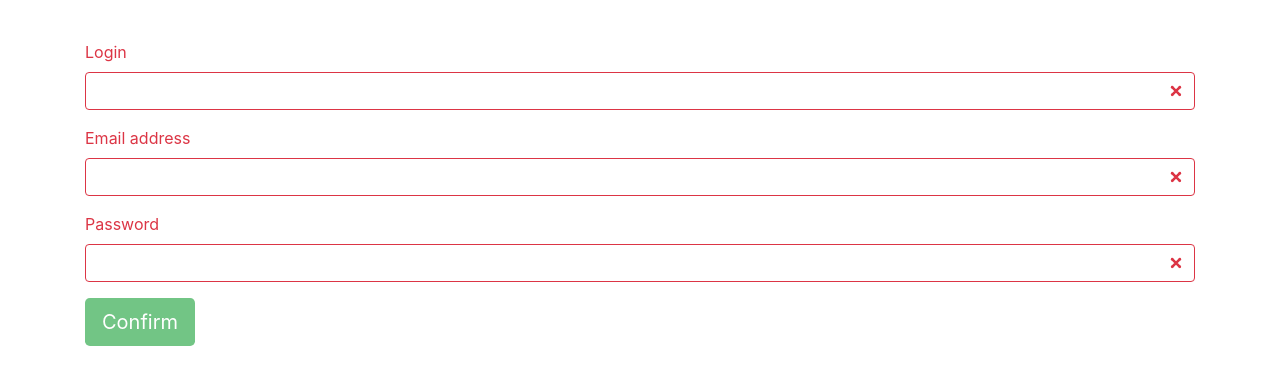
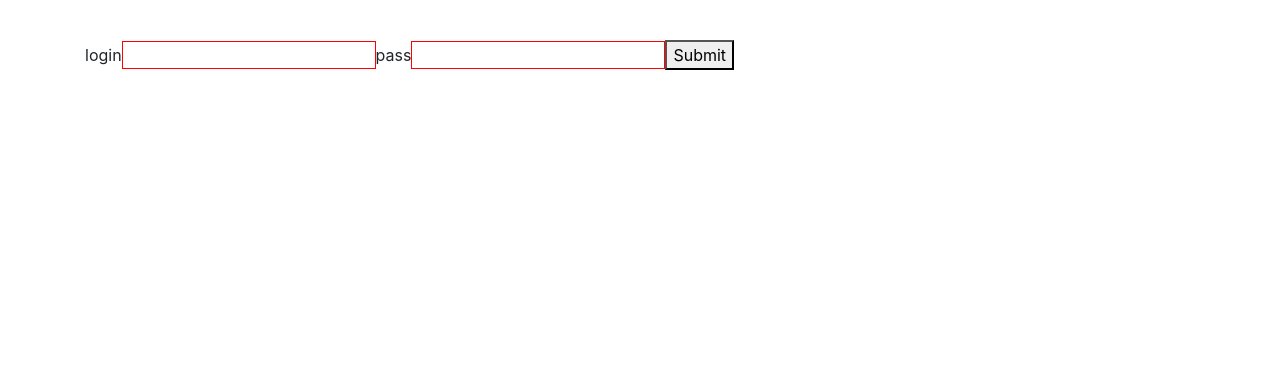
Before and after one commit to nazaravocode/formValidateReact, a React (Create React App) app: page / in a window 1280 px wide. Shown: the top 384 px of the page. Built offline with nearby package versions, Linux system fonts and the light colour scheme.

Commit message:
add form for test

```diff
--- a/src/App.js
+++ b/src/App.js
@@ -1,13 +1,13 @@
 import React from 'react';
 import './App.css';
 import 'bootstrap/dist/css/bootstrap.css';
-import MyFormLite from './components/MyFormLite';
+import FormForTests from './components/FormForTests';
 
 function App() {
   return (
     <div className="container"
     style={{'marginTop':40}}>
-      <MyFormLite/>
+      <FormForTests/>
     </div>
   );
 }
--- /dev/null
+++ b/src/components/FormForTests.js
@@ -0,0 +1,67 @@
+import React, {Component} from 'react';
+
+class FormForTests extends Component {
+    constructor(props) {
+        super(props);
+        this.state = {
+            login: '',
+            password: '',
+            passOk: false,
+            loginOk: false
+        };
+
+        this.onPasswordChange = this.onPasswordChange.bind(this);
+        this.onLoginChange = this.onLoginChange.bind(this);
+        this.onSubmit = this.onSubmit.bind(this);
+    }
+
+    onSubmit(event){
+        alert(`${this.state.login}, добро пожаловать!`);
+        event.preventDefault();
+    }
+    onLoginChange(e) {
+        this.setState({
+            ...this.state,
+            login: e.target.value,
+            loginOk : e.target.value === 'admin'
+        }, () => console.log('onLoginChange ->',this.state));
+
+    }
+
+    onPasswordChange(e) {
+        this.setState({
+            ...this.state,
+            password: e.target.value,
+            passOk : e.target.value === '123'
+        }, () => console.log('onPasswordChange ->',this.state));
+    }
+
+    render() {
+        // this.validator(this.state.login, this.state.password);
+
+        return (
+            <form  onSubmit={this.onSubmit}>
+                <label>login</label>
+                <input
+                    type="text"
+                    value={this.state.login}
+                    onChange={e => this.onLoginChange(e)}
+                    name="login"
+                    style={{border: this.state.loginOk ? '3px solid green' : '1px solid red'}}
+                />
+                <label>pass</label>
+                <input
+                    type="text"
+                    value={this.state.password}
+                    onChange={e => this.onPasswordChange(e)}
+                    name="password"
+                    style={{border: this.state.passOk ? '3px solid green' : '1px solid red'}}
+                />
+
+                <button type="submit"> Submit</button>
+            </form>
+        );
+    }
+}
+
+export default FormForTests;
```
